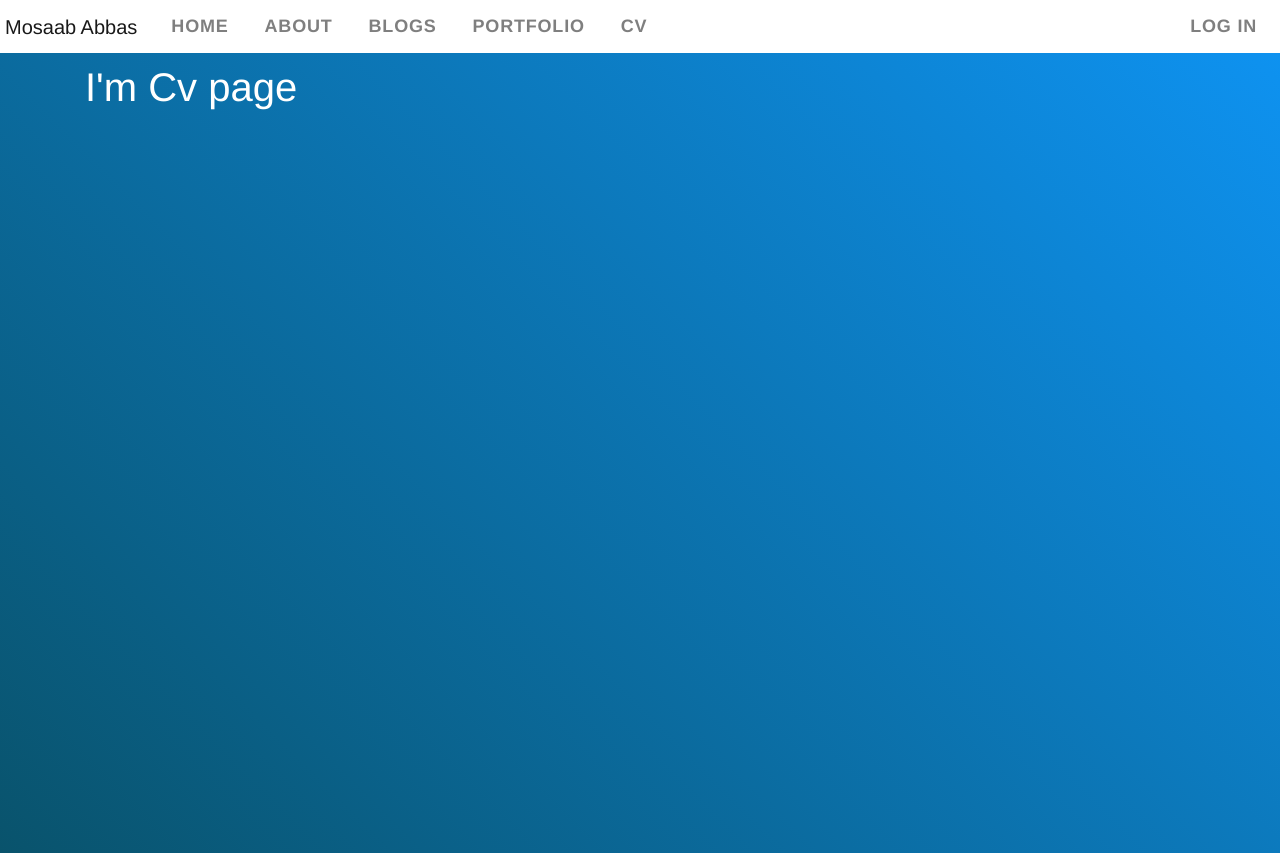
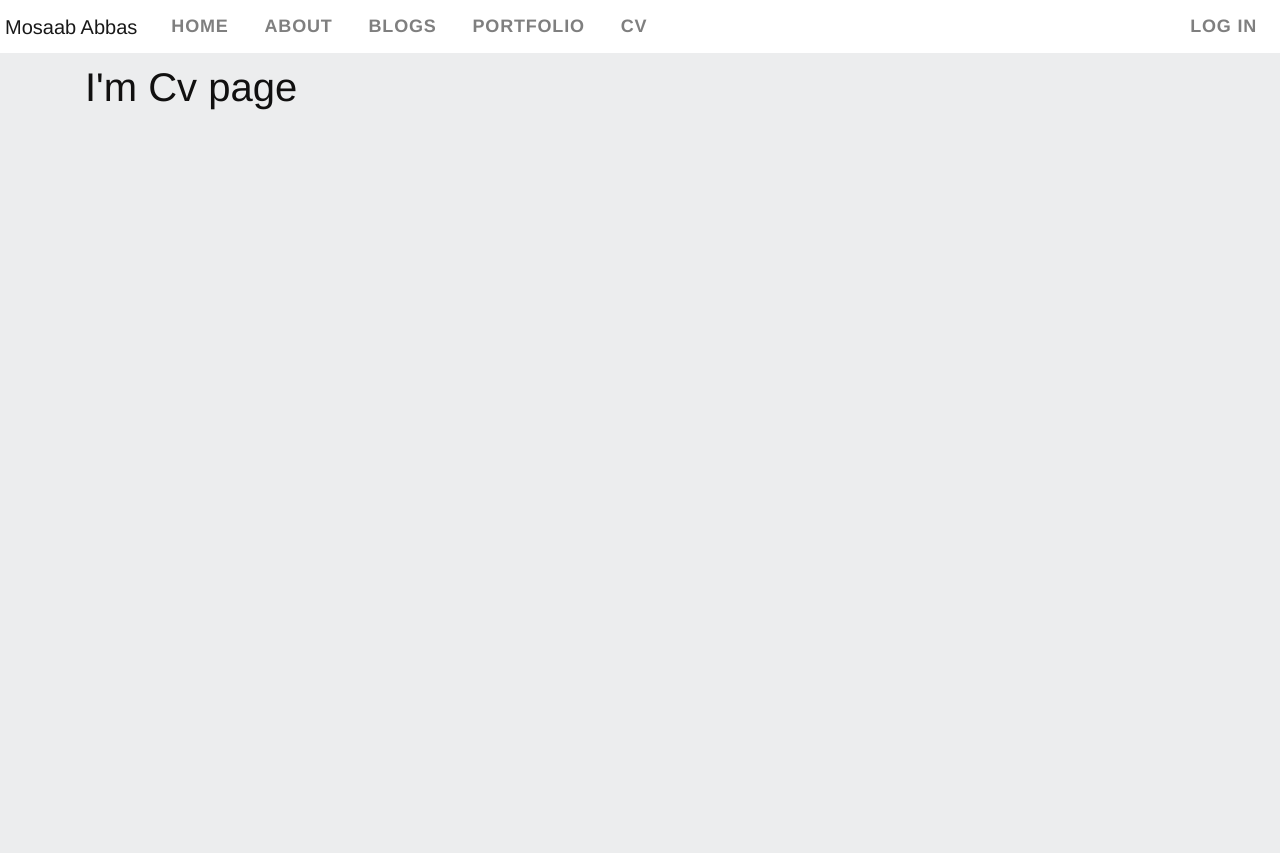
Before and after one commit to its-Saab/portfolio-mosaab, a Next.js app: page /cv in a window 1280 px wide. Built offline with nearby package versions, Linux system fonts and the light colour scheme; no server answers.

Commit message:
Updated with base-page , page-header-title

```diff
--- a/styles/main.scss
+++ b/styles/main.scss
@@ -25,9 +25,16 @@ html,body{
 }
 .base-page{
   padding-top: 10px;
-  color: white;
+  color: rgb(17, 16, 16);
+  background-color: #ecedee;
+  min-height: 100vh;
 }
 
+.page-header-title{
+  font-weight: bold;
+  display: inline-block;
+  margin-bottom: 20px;
+}
 .absolute {
   position: absolute;
 }
```
